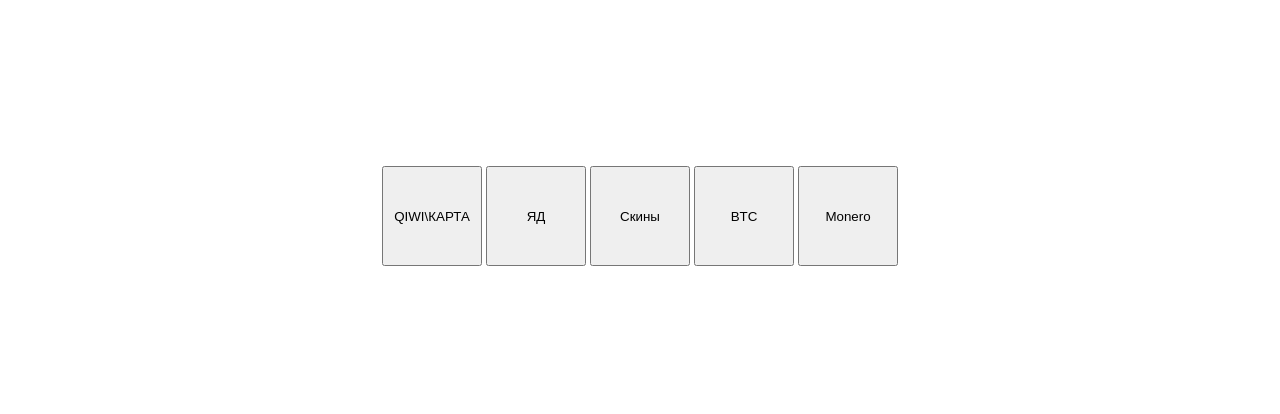
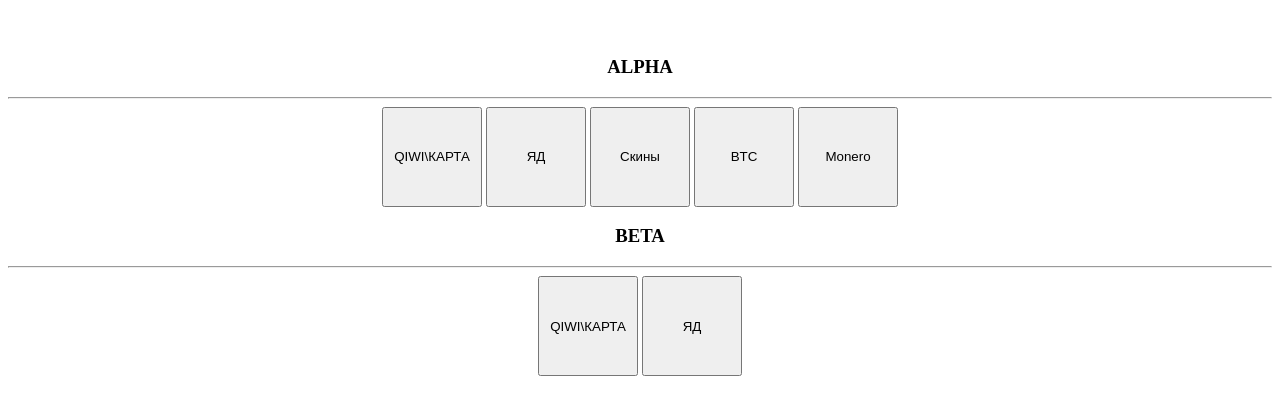
Before and after one commit to 60fpsoplata/60fpsoplata.github.io, a plain HTML site: page index.html in a window 1280 px wide. Shown: the part 576-990 px from the top of the page. Drawn offline with Linux system fonts and the light colour scheme.

Commit message:
Update index.html

```diff
--- a/index.html
+++ b/index.html
@@ -3,11 +3,18 @@
         <meta charset="utf8">
 
     </head>
+
 <body style="text-align: center; align-content: center; transform: translateY(50%);">
-    <a href="https://qiwi.com/payment/form/99999?extra[%27account%27]=60FPS&amountInteger=1&amountFraction=0&currency=643&blocked[0]=account&extra[%27accountType%27]=nickname"><button style="width: 100px; height: 100px;">QIWI\КАРТА</button></a>
+<h3>ALPHA</h3>
+<hr>
+    <a href="https://qiwi.com/payment/form/99999?extra[%27account%27]=60FPS000ALPHA&amountInteger=1&amountFraction=0&currency=643&blocked[0]=account&extra[%27accountType%27]=nickname"><button style="width: 100px; height: 100px;">QIWI\КАРТА</button></a>
     <a href="https://yoomoney.ru/to/410014228056396"><button style="width: 100px; height: 100px;">ЯД</button></a>
     <a href="https://steamcommunity.com/tradeoffer/new/?partner=106037878&token=dVAUY5pZ"><button style="width: 100px; height: 100px;">Cкины</button></a>
     <a href="https://savetext.ru/UG2mCVNv"><button style="width: 100px; height: 100px;">BTC</button></a>
     <a href="https://savetext.ru/bXF97MO3"><button style="width: 100px; height: 100px;">Monero</button></a>
+<h3>BETA</h3>
+<hr>
+    <a href="https://qiwi.com/payment/form/99999?extra[%27account%27]=60FPS000BETA&amountInteger=1&amountFraction=0&currency=643&blocked[0]=account&extra[%27accountType%27]=nickname"><button style="width: 100px; height: 100px;">QIWI\КАРТА</button></a>
+    <a href="https://yoomoney.ru/to/410011909157858"><button style="width: 100px; height: 100px;">ЯД</button></a>
 </body>
 </html>
```
